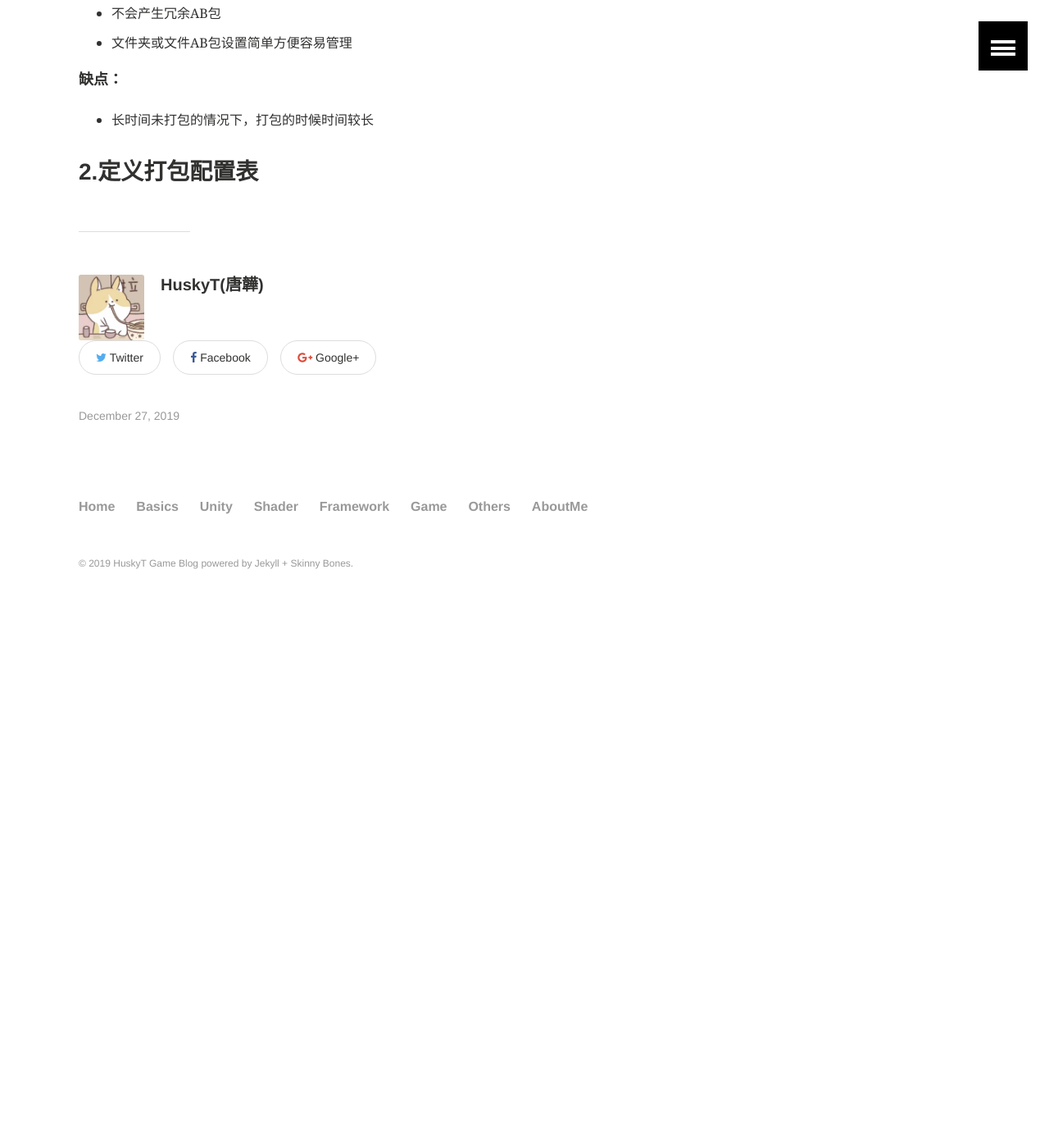
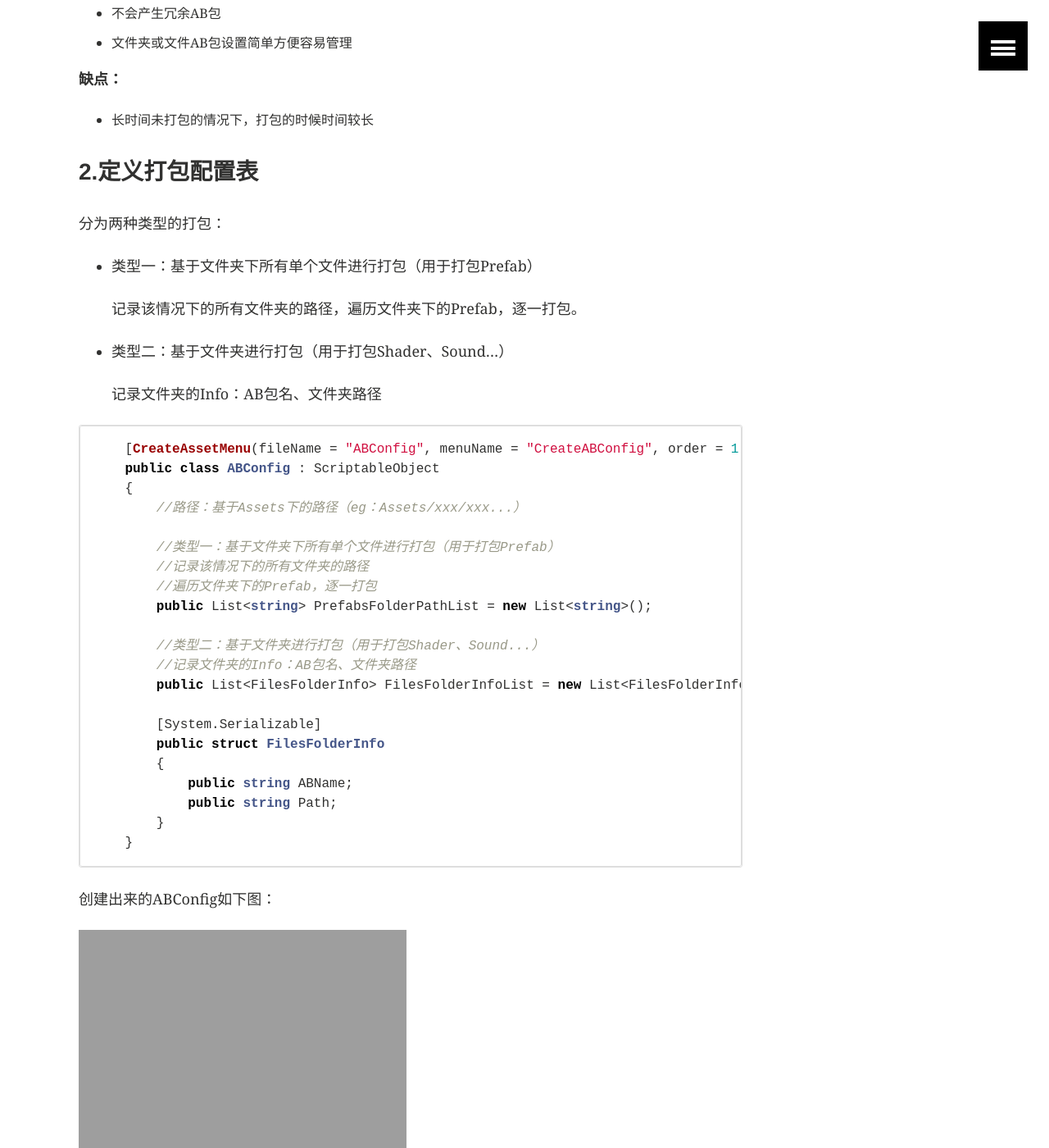
Before and after one commit to HuskyTGame/HuskyTGame.github.io, a Jekyll site: the page built from _posts/framework/2019-12-27-资源加载.md, in a window 1280 px wide and 1400 px high, scrolled down 996 px. Shown: the whole window at 82% size. Built offline with Jekyll 4.4.1, drawn with Linux system fonts in a browser that asks for light colours; before the commit the page ends 1769 px from its top, so only the background shows below that; some of the changed text lies outside the part shown.

Commit message:
Update 2019-12-27-资源加载.md

`````diff
--- a/_posts/framework/2019-12-27-资源加载.md
+++ b/_posts/framework/2019-12-27-资源加载.md
@@ -36,3 +36,51 @@ image:
 - 长时间未打包的情况下，打包的时候时间较长
 
 ### 2.定义打包配置表
+
+分为两种类型的打包：
+
+- 类型一：基于文件夹下所有单个文件进行打包（用于打包Prefab）
+
+  记录该情况下的所有文件夹的路径，遍历文件夹下的Prefab，逐一打包。
+
+- 类型二：基于文件夹进行打包（用于打包Shader、Sound...）
+
+  记录文件夹的Info：AB包名、文件夹路径
+
+````csharp
+    [CreateAssetMenu(fileName = "ABConfig", menuName = "CreateABConfig", order = 1)]
+    public class ABConfig : ScriptableObject
+    {
+        //路径：基于Assets下的路径（eg：Assets/xxx/xxx...）
+
+        //类型一：基于文件夹下所有单个文件进行打包（用于打包Prefab）
+        //记录该情况下的所有文件夹的路径
+        //遍历文件夹下的Prefab，逐一打包
+        public List<string> PrefabsFolderPathList = new List<string>();
+
+        //类型二：基于文件夹进行打包（用于打包Shader、Sound...）
+        //记录文件夹的Info：AB包名、文件夹路径
+        public List<FilesFolderInfo> FilesFolderInfoList = new List<FilesFolderInfo>();
+
+        [System.Serializable]
+        public struct FilesFolderInfo
+        {
+            public string ABName;
+            public string Path;
+        }
+    }
+````
+
+创建出来的ABConfig如下图：
+
+![picture0](https://huskytgame.github.io/images/in-post/framework/2019-12-27-资源加载/ScreenShot000.png)
+
+### 3.打包
+
+````csharp
+
+````
+
+补充：
+
+- 设置``mFliterList``的目的是用于防止AB包冗余的：先缓存类型二的，再缓存类型一；在缓存类型一的时候，类型一的依赖项需经过``mFliterList``过滤后才可加入缓存中。
`````
